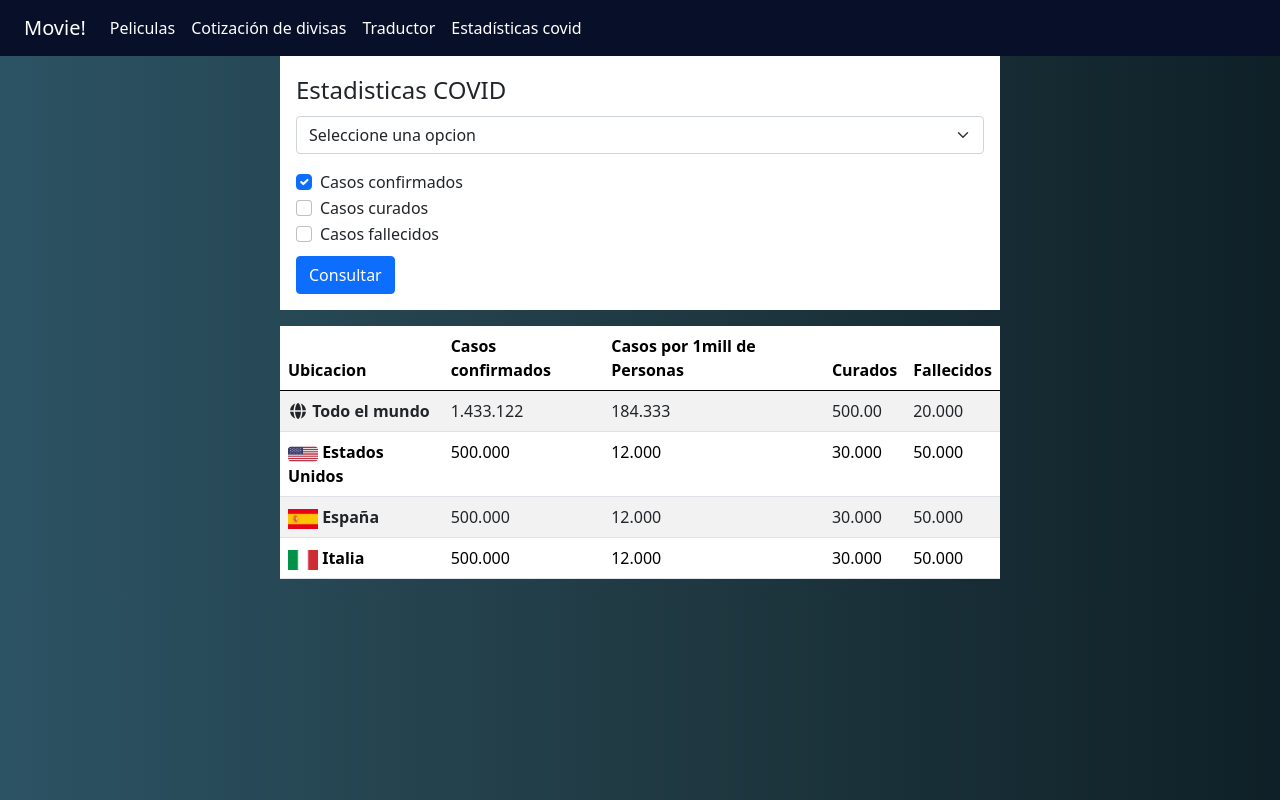
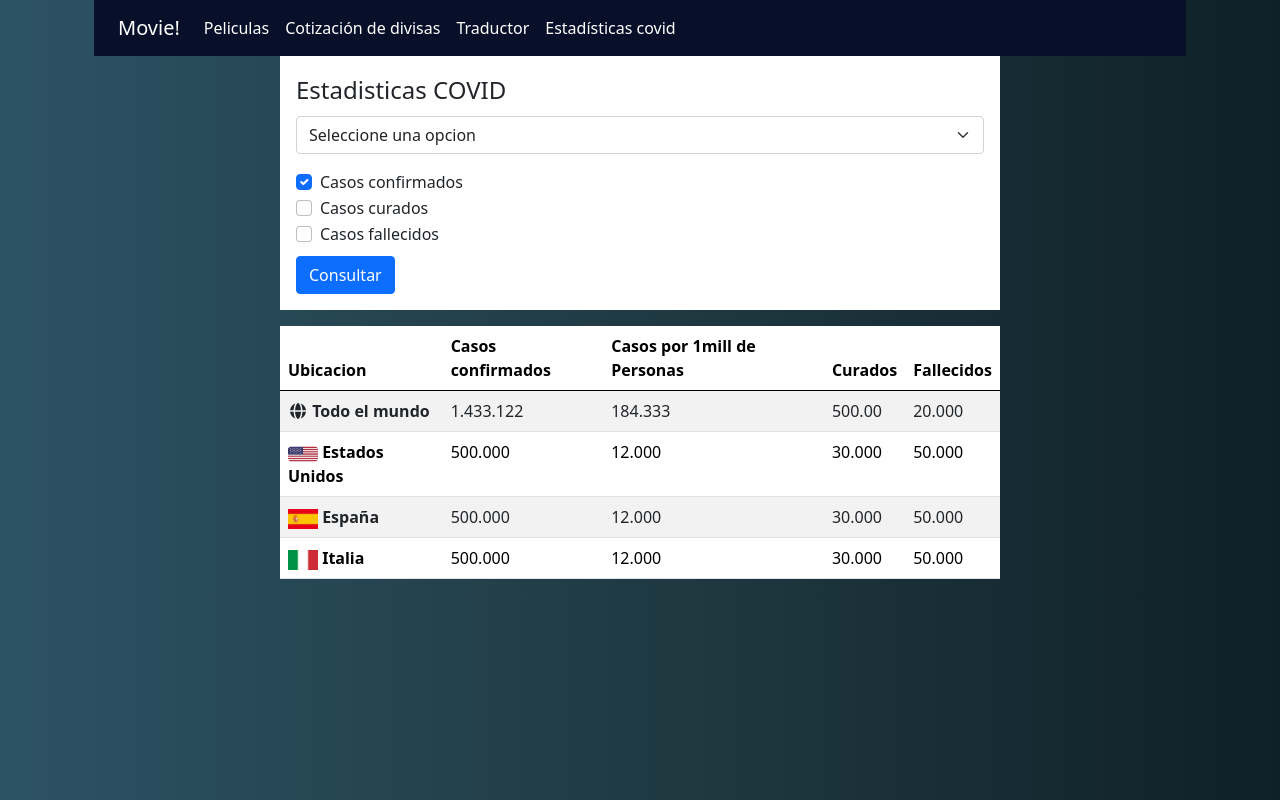
Before and after one commit to Maxi20fi/ProgServWeb, a plain HTML site: page TP2/estadisticas.html in a window 1280 px wide. Drawn offline with nearby package versions, Linux system fonts and the light colour scheme.

Commit message:
Update estadisticas.html

```diff
--- a/TP2/estadisticas.html
+++ b/TP2/estadisticas.html
@@ -15,14 +15,17 @@
      height: 20px;
      width: 30px;
    }
-   body{
-   overflow:auto;
-}
+
   </style>
 </head>
 
 <body>
-  <nav class="navbar navbar-expand-lg navbar-light">
+
+
+
+  <div class="container">
+
+<nav class="navbar navbar-expand-lg navbar-light">
     <div class="container-fluid">
       <span class="navbar-brand text-white" href="#">Movie!</span>
       <button class="navbar-toggler" type="button" data-bs-toggle="collapse" data-bs-target="#navbarNavAltMarkup"
@@ -39,9 +42,6 @@
       </div>
     </div>
   </nav>
-
-
-  <div class="container">
     <div class="row">
       <div class="col-md-2"></div>
       <div class="col-md-8">
```
